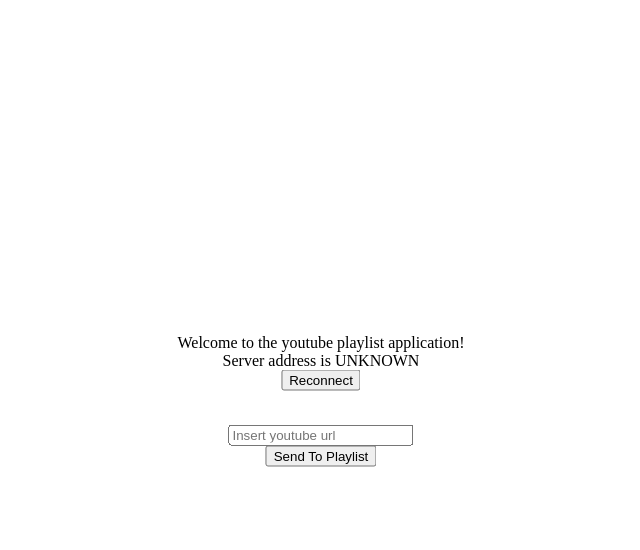
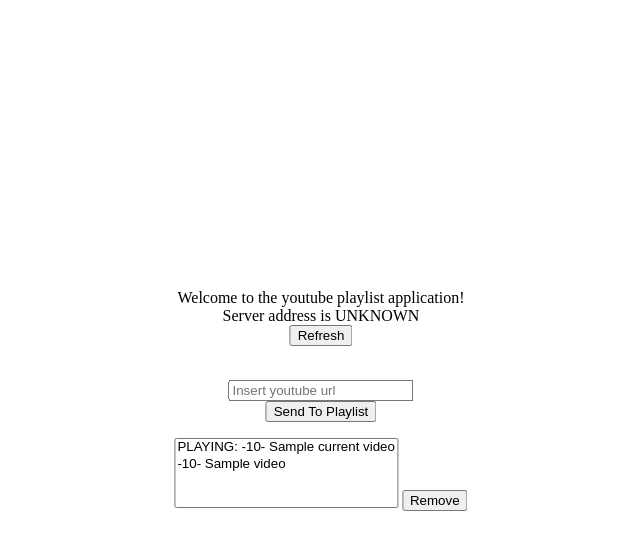
Before and after one commit to muszbek/youtube-player, a Django app: template frontend/templates/frontend/main.html in a window 1280 px wide. Shown: the top 550 px of the page, without its empty margins (327-967 px from the left). Run offline with Django 3.2, Linux system fonts and the light colour scheme; the template is opened without the code that fills it: most values are stand-ins (such as "Sample title", 1, 10 or a date in 2020); some libraries are stand-ins or nearby versions.

Commit message:
first working draft of displaying playlist in frontend

```diff
--- a/frontend/frontend/urls.py
+++ b/frontend/frontend/urls.py
@@ -5,5 +5,5 @@
 urlpatterns = [
     path('', views.index, name='index'),
     path('send_url/', views.send_url),
-    path('server_reconnect/', views.server_reconnect)
+    path('server_refresh/', views.server_refresh)
 ]
--- a/frontend/templates/frontend/main.html
+++ b/frontend/templates/frontend/main.html
@@ -27,10 +27,10 @@
 		</div>
 
 		<div class="address_display">
-			<form action="server_reconnect/" method="GET">
+			<form action="server_refresh/" method="GET">
 				<label for="server_address_label">Server address is </label>
 				<label for="ip_label">{{ backend_address|default:"UNKNOWN" }}</label><br />
-				<input name="reconnect_button" type="submit" value="Reconnect" />
+				<input name="refresh_button" type="submit" value="Refresh" />
 			</form>
 		</div>
 
@@ -41,5 +41,21 @@
 				<input name="send_url_button" type="submit" value="Send To Playlist" />
 			</form>
 		</div>
+
+		<div class="playlist_display">
+			<form action="playlist_remove/" method="GET">
+				<select name="title_list" multiple>
+					<option value={{ current_video.url|default:"NONE" }}>
+						PLAYING: -{{ current_video.duration }}- {{ current_video.title|default:"NONE" }}
+					</option>
+				{% for video in playlist %}
+        			<option value={{ video.url }}>
+						-{{ video.duration }}- {{ video.title }}
+					</option>
+    			{% endfor %}
+				</select>
+				<input name="remove_button" type="submit" value="Remove" />
+			</form>
+		</div>
 	</body>
 </html>
```
Also changed, not shown: frontend/frontend/views.py (+41 -16 lines).
